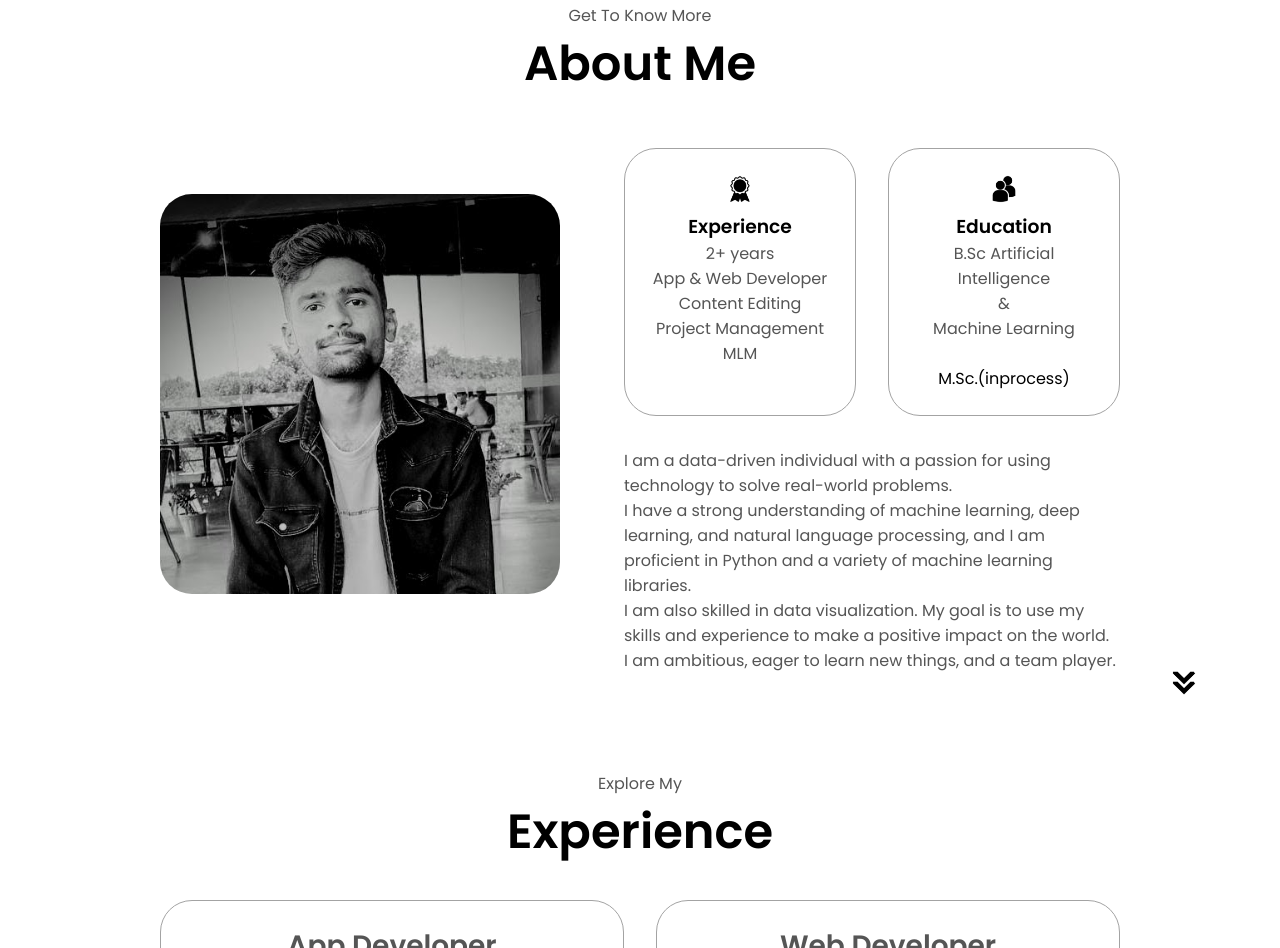
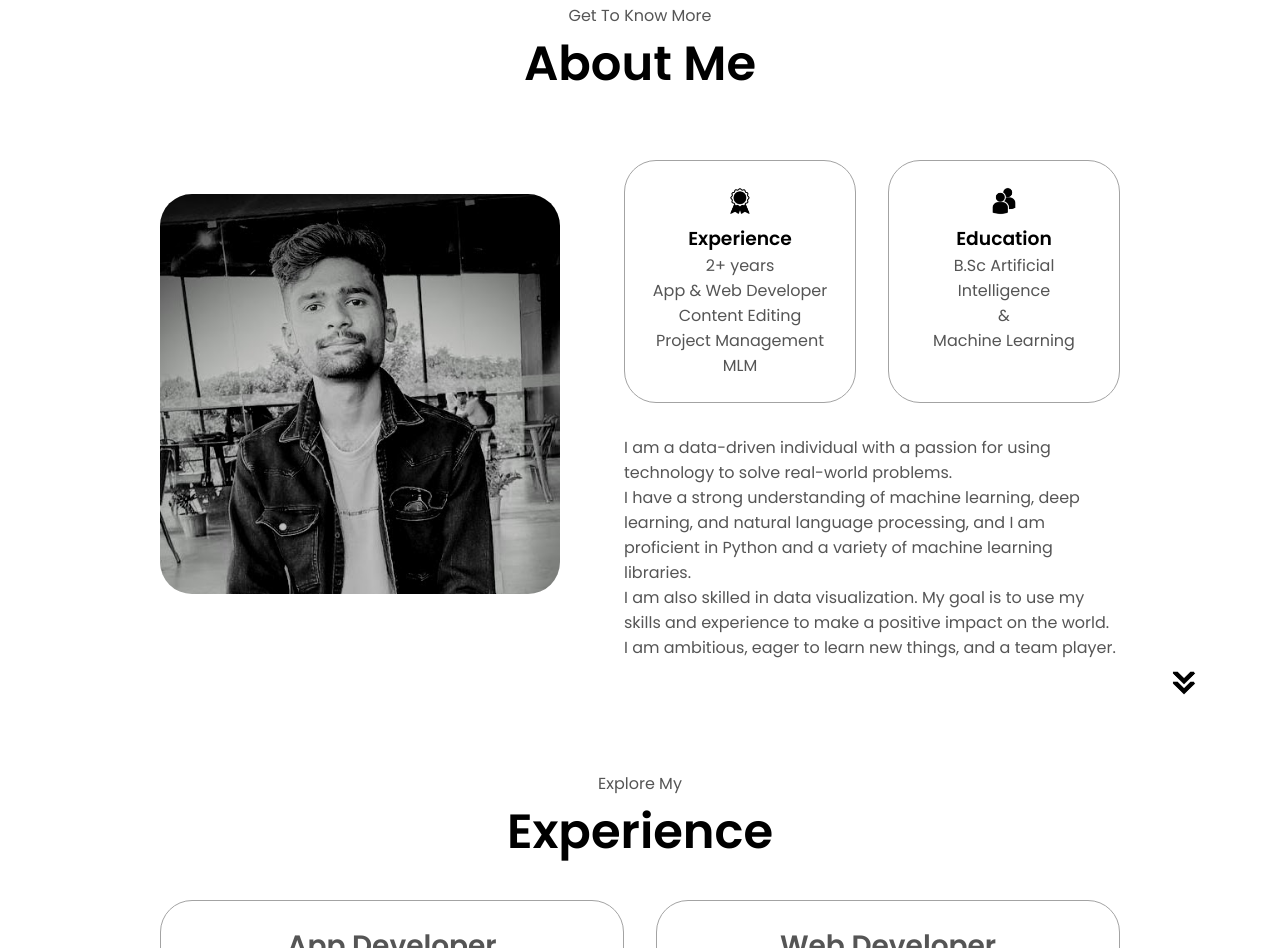
Before and after one commit to NIKET2419/Portfolio, a plain HTML site: page index.html in a window 1280 px wide. Shown: the part 925-1873 px from the top of the page. Drawn offline with Linux system fonts and the light colour scheme.

Commit message:
Update index.html
removed msc

```diff
--- a/index.html
+++ b/index.html
@@ -100,7 +100,7 @@
                 class="icon"
               />
               <h3>Education</h3>
-              <p>B.Sc Artificial Intelligence<br>&<p>Machine Learning</p><br/>M.Sc.(inprocess)</p>
+              <p>B.Sc Artificial Intelligence<br>&<p>Machine Learning</p><br/></p>
             </div>
           </div>
           <div class="text-container">
```
